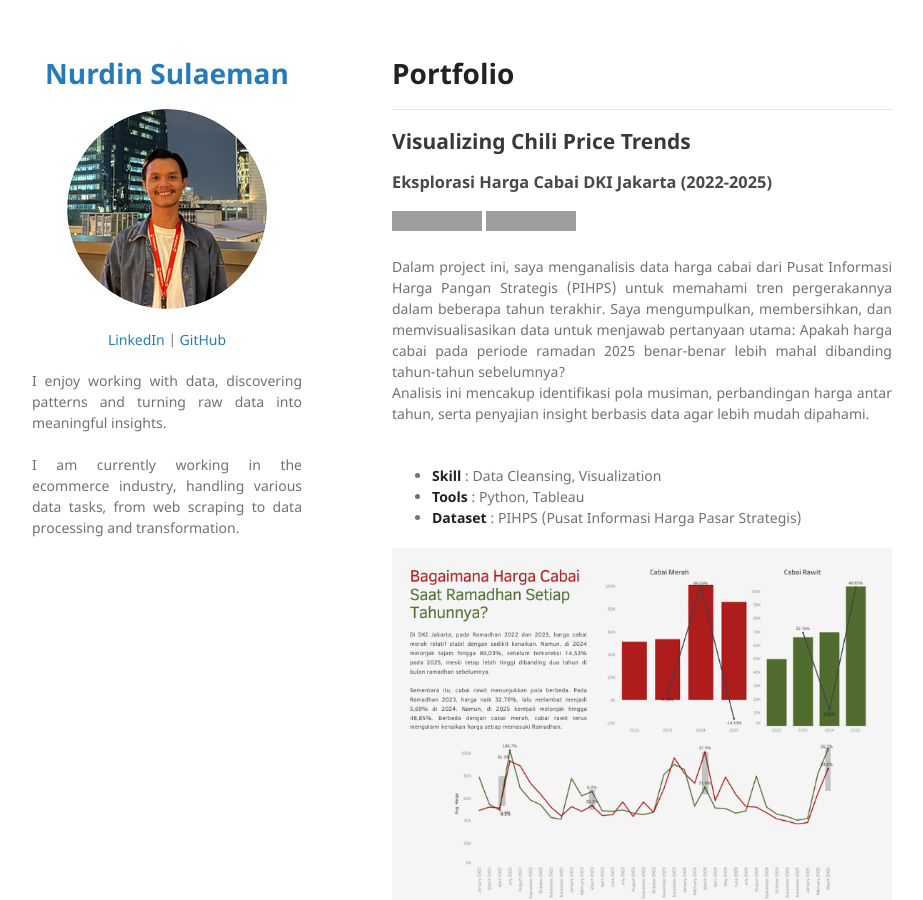
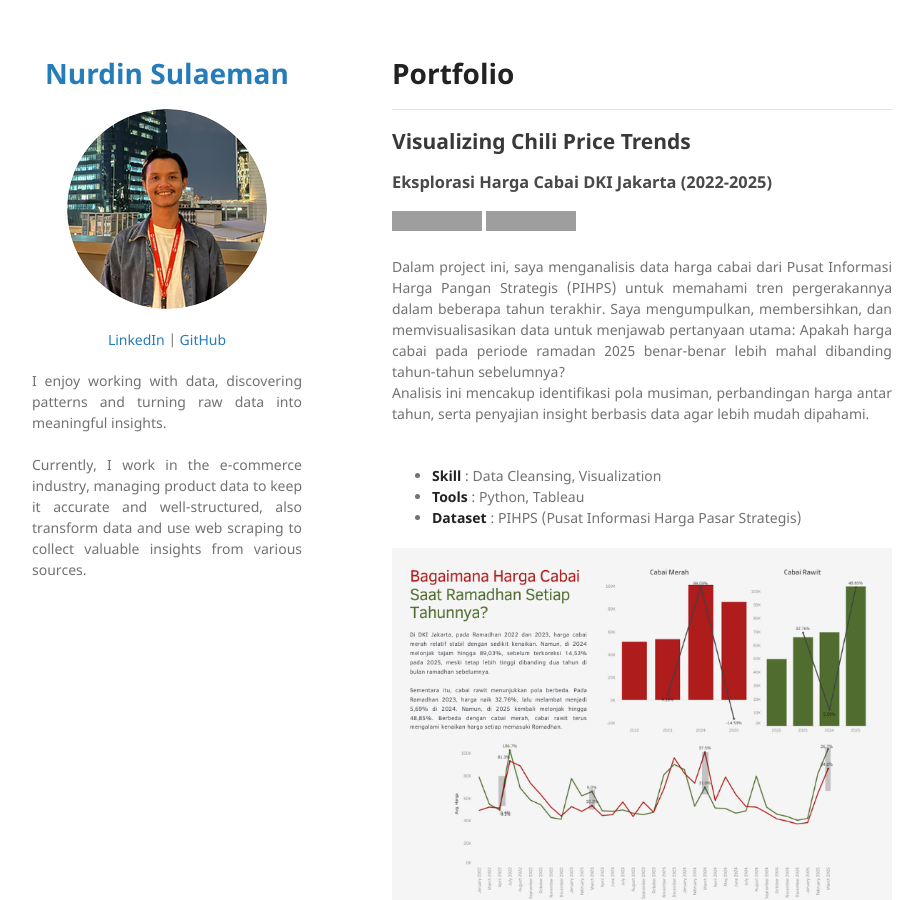
Before and after one commit to nurdinsulaemann/nurdinsulaemann.github.io, a Jekyll site: the page built from index.md, in a window 1280 px wide and 900 px high. Shown: the whole window, without its empty margins (178-1101 px from the left). Built offline with Jekyll 4.4.1, drawn with Linux system fonts in a browser that asks for light colours; our own code applies the rules of GitHub Pages for plain Markdown files; grey boxes are pictures that could not be loaded.

Commit message:
Update _config.yml

```diff
--- a/_config.yml
+++ b/_config.yml
@@ -11,7 +11,7 @@ description:
   <p align="justify">
   I enjoy working with data, discovering patterns and turning raw data into meaningful insights.
   <br><br>
-  I am currently working in the ecommerce industry, handling various data tasks, from web scraping to data processing and transformation.
+  Currently, I work in the e-commerce industry, managing product data to keep it accurate and well-structured, also transform data and use web scraping to collect valuable insights from various sources.
   <br><br>
   </p>
 
```
